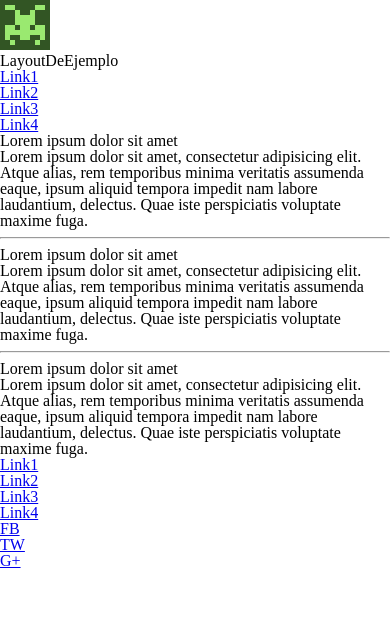
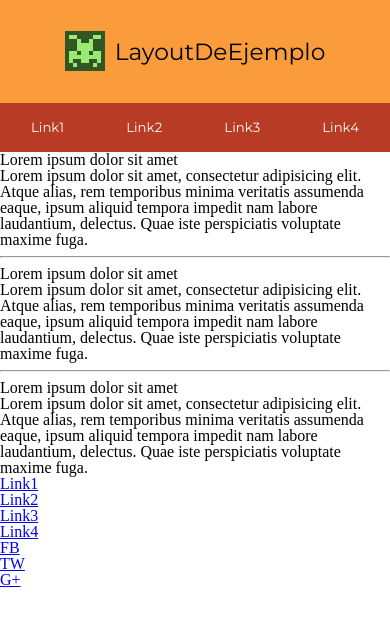
Before and after one commit to raquelgm88/prueba-create, a website: page src/html/index.html in a window 390 px wide. Drawn offline with nearby package versions, Linux system fonts and the light colour scheme; files that its build step writes are made by us from their sources; files whose address does not match are found by name.

Commit message:
Layout mobile version header

```diff
--- a/src/html/index.html
+++ b/src/html/index.html
@@ -4,9 +4,12 @@
     <meta charset="UTF-8" />
     <meta name="viewport" content="width=device-width, initial-scale=1" />
     <title>Prueba Create</title>
-    <!-- Google Fonts
-      <link href="https://fonts.googleapis.com/css?family=Roboto&display=swap" rel="stylesheet" />
-    -->
+    <link rel="preconnect" href="https://fonts.googleapis.com" />
+    <link rel="preconnect" href="https://fonts.gstatic.com" crossorigin />
+    <link
+      href="https://fonts.googleapis.com/css2?family=Montserrat:wght@400;700&display=swap"
+      rel="stylesheet"
+    />
     <link rel="stylesheet" href="./assets/css/main.css" />
     <link rel="icon" href="./assets/images/logo.png" />
   </head>
--- a/src/scss/core/_variables.scss
+++ b/src/scss/core/_variables.scss
@@ -1,15 +1,18 @@
-// Esta es la variable que usaremos como tamaño por defecto
-$defaultFontSize: 16;
+// Font-size
+//$defaultFontSize: 16;
 
-// Estos son los tamaños para las media-queries
+// Media-queries
 
 $breakpoint-tablet: 768px;
 $breakpoint-desktop: 1024px;
 
-// fonts
-// $font-main: 'Roboto', sans-serif;
+// Font
+$font: 'Montserrat', sans-serif;
+$bold: 700;
+$regular: 400;
 
-// colors
-// $color-text: #000;
-// $color-title: #000;
-// $color-background: #999;
+// Colors
+$color-headerFooter:#fb9c3c;
+$color-menu: #b83c25;
+$color-link: white;
+$color-socialMedia:  #ae600d;
--- a/src/scss/layout/_header.scss
+++ b/src/scss/layout/_header.scss
@@ -1,2 +1,49 @@
 .header {
+    display: flex;
+    flex-direction: column;
+    justify-content: space-between;
+    width: 100vw;
+    height: 18vh;
+    background-color: $color-headerFooter;
+
+    &__container {
+        display: flex;
+        flex-direction: row;
+        justify-content: center;
+        align-items: center;
+        height: 13vh;
+
+        &-logo {
+            width: 40px;
+            margin-right: 10px;
+        }
+
+        &-title {
+            font-family: $font;
+            font-size: 6vw;
+        }
+    }
+
+    &__menu {
+       display: flex;
+
+        &-list {
+            display: flex;
+            flex-direction: row;
+            justify-content: space-around;
+            align-items: center;
+            background-color: $color-menu;
+            width: 100vw;
+            height: 5.8vh;
+
+            &--item {
+                &_link {
+                    text-decoration: none;
+                    color: $color-link;
+                    font-family: $font;
+                    font-size: 3.4vw;
+                }
+            }
+        }
+    }
 }
```
Also changed, not shown: src/scss/core/_mixins.scss (deleted, +0 -16 lines).
